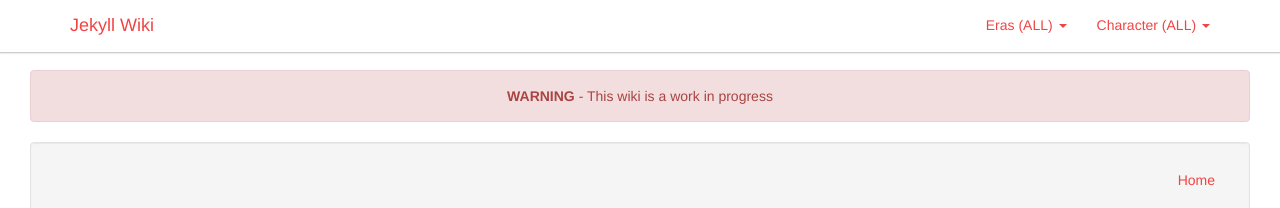
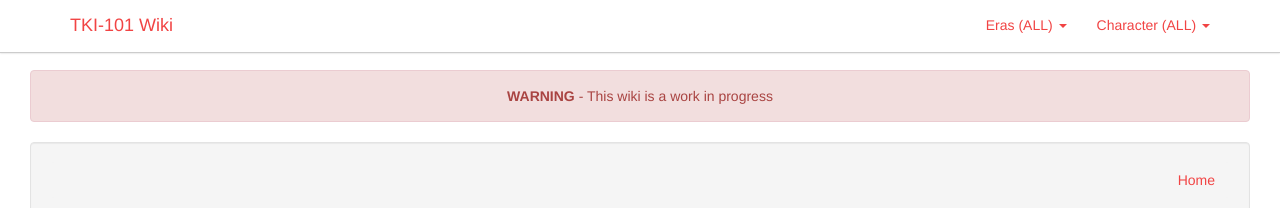
Before and after one commit to Txuritan/Congeria-Wiki, a Jekyll site: the page built from index.html, in a window 1280 px wide. Shown: the top 208 px of the page. Built offline with Jekyll 4.4.1, drawn with Linux system fonts in a browser that asks for light colours; nearby versions of some CDN libraries.

Commit message:
Update _config.yml

```diff
--- a/_config.yml
+++ b/_config.yml
@@ -1,7 +1,7 @@
 exclude: [vendor]
 
 # Wiki config
-wiki-name: "Jekyll Wiki"
+wiki-name: "TKI-101 Wiki"
 wiki-custom: false
 kramdown:
   parse_block_html: true
```
